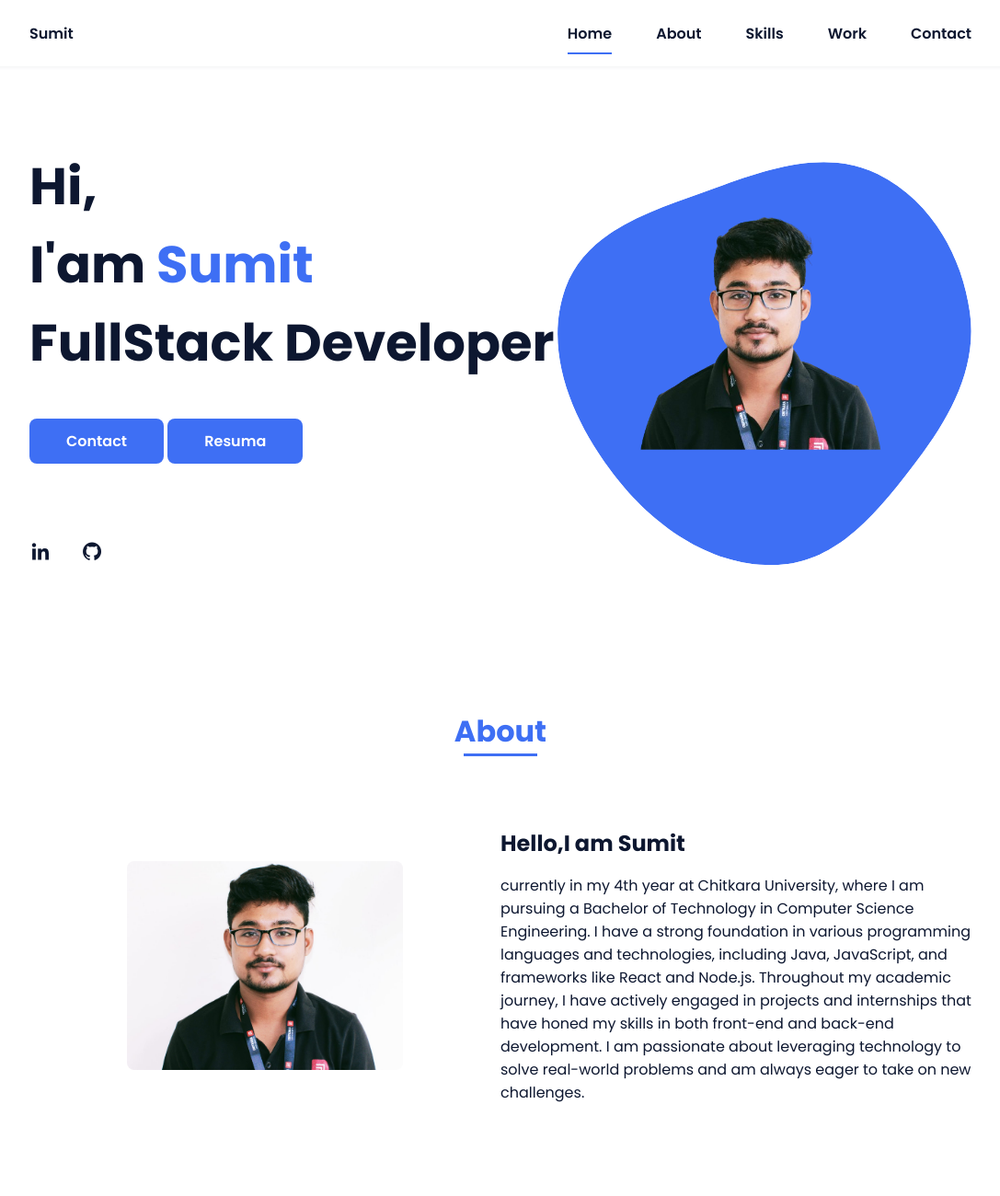
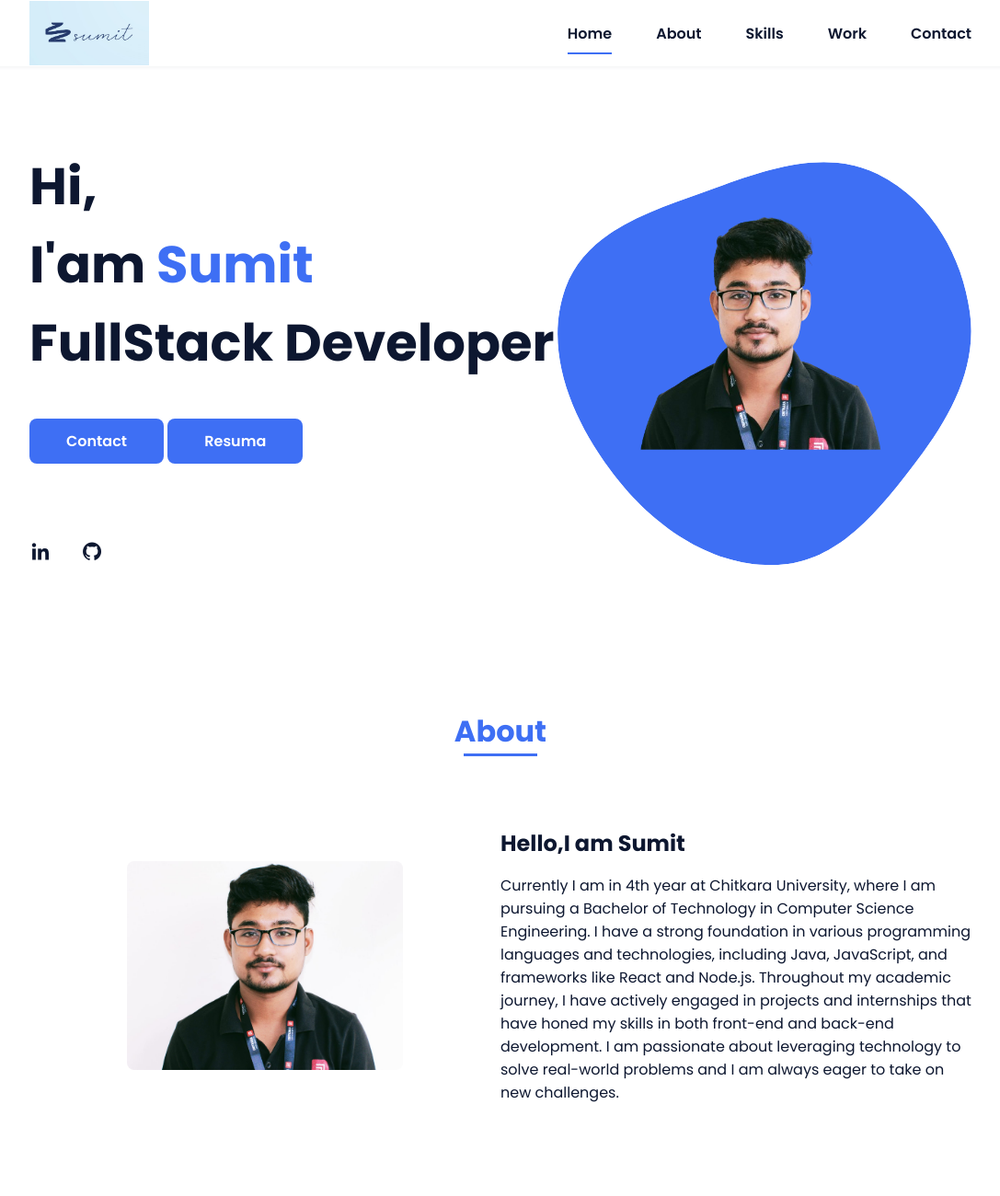
Before and after one commit to mulasumit12/Portfolio, a website: page index.html in a window 1280 px wide. Shown: the top 1300 px of the page at 92% size, without its empty margins (96-1183 px from the left). Drawn offline with nearby package versions, Linux system fonts and the light colour scheme.

Commit message:
adding content

```diff
--- a/assets/css/styles.css
+++ b/assets/css/styles.css
@@ -484,3 +484,7 @@ img {
     width: 450px;
   }
 }
+.logo{
+  height: 70px;
+  width: 130px;
+}
--- a/index.html
+++ b/index.html
@@ -18,7 +18,9 @@
     <header class="l-header">
         <nav class="nav bd-grid">
             <div>
-                <a href="#" class="nav__logo">Sumit</a>
+                <!-- <a href="#" class="nav__logo">Sumit</a> -->
+                <!-- <img src="" -->
+                <img src="assets/img/logo.jpg" alt="" class="logo">
             </div>
 
             <div class="nav__menu" id="nav-menu">
@@ -81,12 +83,12 @@
 
                 <div>
                     <h2 class="about__subtitle">Hello,I am Sumit </h2>
-                    <p class="about__text">currently in my 4th year at Chitkara University, where I am pursuing a
+                    <p class="about__text">Currently I am in  4th year at Chitkara University, where I am pursuing a
                         Bachelor of Technology in Computer Science Engineering. I have a strong foundation in various
                         programming languages and technologies, including Java, JavaScript, and frameworks like React
                         and Node.js. Throughout my academic journey, I have actively engaged in projects and internships
                         that have honed my skills in both front-end and back-end development. I am passionate about
-                        leveraging technology to solve real-world problems and am always eager to take on new
+                        leveraging technology to solve real-world problems and I am always eager to take on new
                         challenges.
 
                     </p>
```
Also changed, not shown: assets/img/logo.jpg (added), assets/img/perfil1.png (deleted), assets/img/work1.jpg (deleted), assets/img/work2.jpg (deleted).
